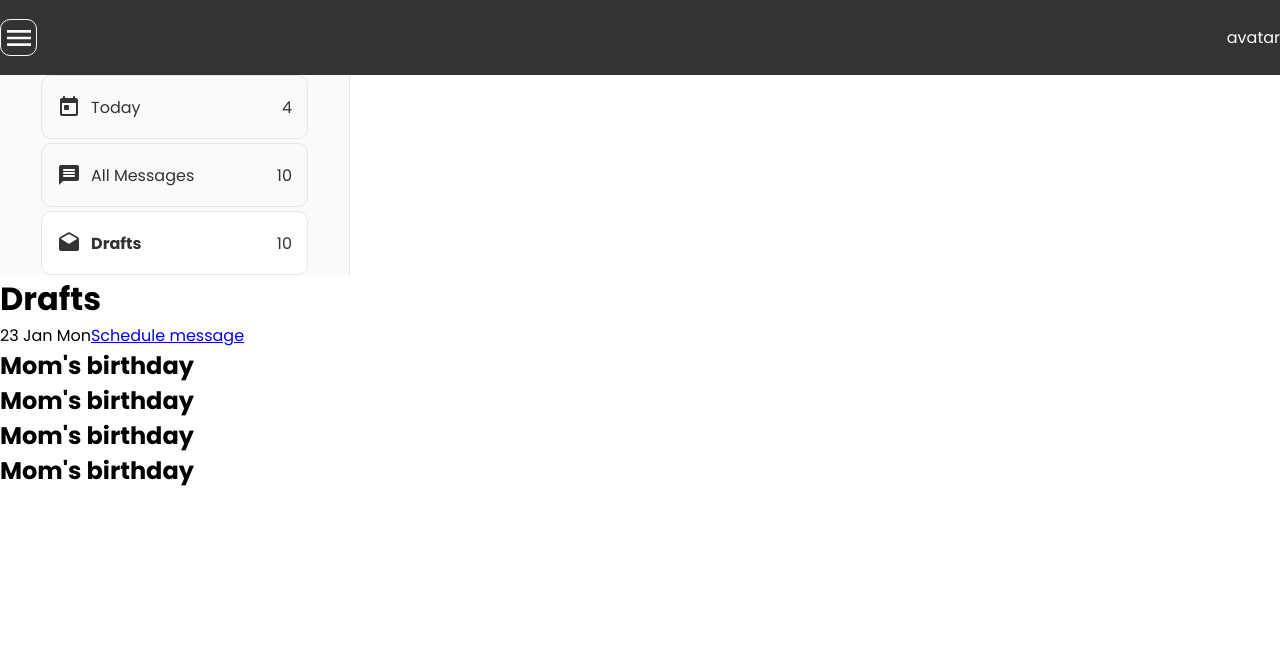
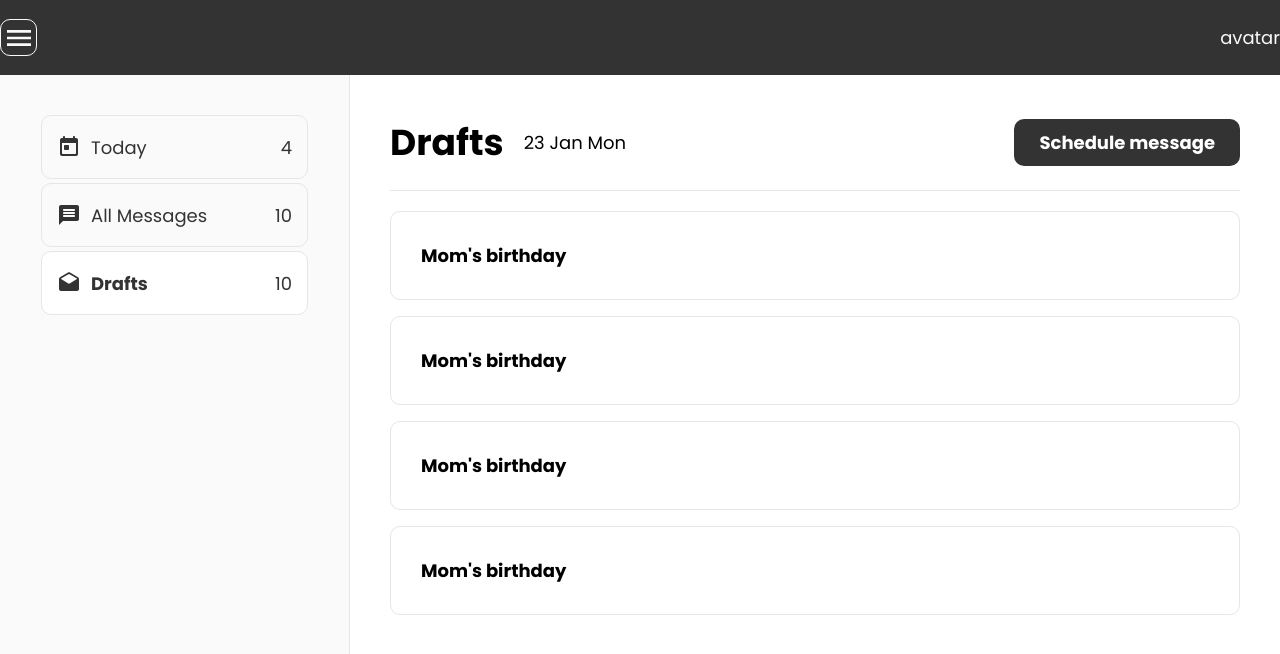
Before and after one commit to Ngoakor12/message-robot, a React (Create React App) app: page /drafts in a window 1280 px wide. Shown: the top 654 px of the page. Built offline with nearby package versions, Linux system fonts and the light colour scheme.

Commit message:
style: homepage progress

```diff
--- a/src/App.css
+++ b/src/App.css
@@ -4,11 +4,16 @@
   padding: 0;
   box-sizing: border-box;
 }
+html {
+  font-size: 62.5%;
+}
+
 body {
   font-family: "Poppins", sans-serif;
   -webkit-font-smoothing: antialiased;
   -moz-osx-font-smoothing: grayscale;
   min-height: 100vh;
+  font-size: 18px;
 }
 
 code {
@@ -25,12 +30,20 @@ code {
   --border-radius: 10px;
 }
 
-.App {
-  /* display: grid; */
+#root {
+  display: flex;
+  flex-direction: column;
+  width: 100%;
+  /* min-height: 100vh; */
+  /* grid-template-columns: 2; */
+  /* grid-template-rows: 2; */
   /* color: red; */
 }
 
 .main-header {
+  /* display: grid; */
+  grid-area: "header";
+  grid-template-columns: span 2;
   color: var(--light-gray);
   background-color: var(--dark-gray);
   min-height: 75px;
@@ -51,15 +64,23 @@ code {
   border-radius: var(--border-radius);
 }
 
+.main {
+  display: flex;
+  width: 100%;
+}
+
 .navigation {
   background-color: var(--background-2);
   display: flex;
   flex-direction: column;
-  justify-content: center;
+  /* justify-content: center; */
   align-items: center;
+  min-width: 350px;
   max-width: 350px;
   gap: 4px;
   border-right: 1px solid var(--border-1);
+  padding: 40px 0;
+  min-height: calc(100vh - 75px);
 }
 
 .nav-item {
@@ -109,3 +130,57 @@ code {
 .active-nav .message-count {
   font-weight: 400;
 }
+
+.schedule-message-btn {
+  font-weight: 700;
+  color: var(--background-1);
+  background-color: var(--dark-gray);
+  text-decoration: none;
+  padding: 10px 25px;
+  border-radius: var(--border-radius);
+}
+
+.main-section {
+  width: 100%;
+  padding: 40px;
+}
+
+.heading {
+  display: flex;
+  align-items: center;
+  justify-content: space-between;
+}
+
+.heading-left {
+  display: flex;
+  align-items: center;
+}
+
+.heading-title {
+  font-size: 3.6rem;
+  margin-right: 20px;
+}
+
+.horizontal-divider {
+  border: 0;
+  height: 1px;
+  width: 100%;
+  background-color: var(--border-1);
+  margin: 20px 0px;
+}
+
+.messages {
+  display: flex;
+  flex-direction: column;
+  gap: 16px;
+}
+
+.message {
+  display: flex;
+  padding: 30px;
+  border: 1px solid var(--border-1);
+  border-radius: var(--border-radius);
+}
+.message h2 {
+  font-size: 1.8rem;
+}
--- a/src/App.js
+++ b/src/App.js
@@ -3,9 +3,9 @@ import Home from "./components/Home";
 
 function App() {
   return (
-    <div className="App">
+    <>
       <Home />
-    </div>
+    </>
   );
 }
 
--- a/src/components/AllMessages.js
+++ b/src/components/AllMessages.js
@@ -3,13 +3,14 @@ import ScheduleMessageButton from "./ScheduleMessageButton";
 function AllMessages() {
   return (
     <>
-      <header className="today-header">
-        <div className="header-title">
+      <header className="heading">
+        <div className="heading-left">
           <h1 className="heading-title">All Messages</h1>
           <span className="heading-title-date">23 Jan Mon</span>
-          <ScheduleMessageButton />
         </div>
+        <ScheduleMessageButton />
       </header>
+      <hr className="horizontal-divider" />
       <section className="messages">
         <div className="message">
           <h2>Mom's birthday</h2>
--- a/src/components/Drafts.js
+++ b/src/components/Drafts.js
@@ -1,15 +1,16 @@
 import ScheduleMessageButton from "./ScheduleMessageButton";
 
-function Drafts({ currentUser }) {
+function Drafts() {
   return (
     <>
-      <header className="today-header">
-        <div className="header-title">
+      <header className="heading">
+        <div className="heading-left">
           <h1 className="heading-title">Drafts</h1>
           <span className="heading-title-date">23 Jan Mon</span>
-          <ScheduleMessageButton/>
         </div>
+        <ScheduleMessageButton />
       </header>
+      <hr className="horizontal-divider" />
       <section className="messages">
         <div className="message">
           <h2>Mom's birthday</h2>
--- a/src/components/Home.js
+++ b/src/components/Home.js
@@ -11,14 +11,16 @@ function Home() {
   return (
     <>
       <Header />
+      <main className="main">
         <Navigation />
-      <main className="messages">
+        <section className="main-section">
           <Routes>
             <Route exact path="/today" element={<Today />} />
             <Route path="/messages" element={<AllMessages />} />
             <Route path="/drafts" element={<Drafts />} />
             <Route path="/schedule" element={<ScheduleMessage />} />
           </Routes>
+        </section>
       </main>
     </>
   );
--- a/src/components/ScheduleMessageButton.js
+++ b/src/components/ScheduleMessageButton.js
@@ -2,7 +2,7 @@ import { Link } from "react-router-dom";
 
 function ScheduleMessageButton() {
   return (
-    <Link to="/schedule" className="schedule-message">
+    <Link to="/schedule" className="schedule-message-btn">
       Schedule message
     </Link>
   );
--- a/src/components/Today.js
+++ b/src/components/Today.js
@@ -3,13 +3,14 @@ import ScheduleMessageButton from "./ScheduleMessageButton";
 function Today() {
   return (
     <>
-      <header className="today-header">
-        <div className="header-title">
+      <header className="heading">
+        <div className="heading-left">
           <h1 className="heading-title">Today</h1>
           <span className="heading-title-date">23 Jan Mon</span>
-          <ScheduleMessageButton/>
         </div>
+        <ScheduleMessageButton />
       </header>
+      <hr className="horizontal-divider" />
       <section className="messages">
         <div className="message">
           <h2>Mom's birthday</h2>
```
Lines whose indentation alone changed are shown as unchanged.
